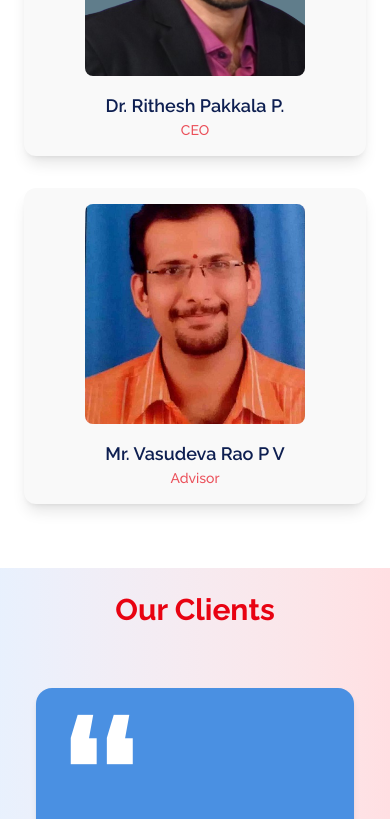
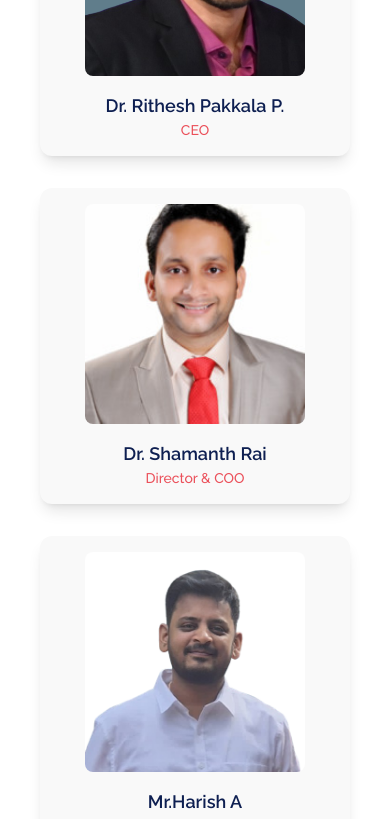
Before and after one commit to sahynex-solution/Sahynex, a Next.js app: page /About in a window 390 px wide. Shown: the part 3605-4424 px from the top of the page. Built offline with nearby package versions, Linux system fonts and the light colour scheme.

Commit message:
feat(Carousel): add navigation support and adjust height for responsive design feat(AboutPage): update leaders grid layout and add new leaders style(globals): add spacing before body styles fix(layout): suppress hydration warning for body element

```diff
--- a/src/Components/Carousel.tsx
+++ b/src/Components/Carousel.tsx
@@ -1,20 +1,21 @@
 'use client';
 
 import { Swiper, SwiperSlide } from 'swiper/react';
-import { Autoplay, Pagination } from 'swiper/modules';
+import { Autoplay, Pagination, Navigation } from 'swiper/modules';
 import Image from 'next/image';
 import 'swiper/css';
 import 'swiper/css/pagination';
-
+import 'swiper/css/navigation';
 const Carousel = () => {
   return (
-    <div className="w-full h-[300px] sm:h-[400px] md:h-[100vh] relative">
+    <div className="w-full h-[160px] sm:h-[200px] md:h-[260px] lg:h-[300px] relative">
       <Swiper
-        modules={[Autoplay, Pagination]}
+        modules={[Autoplay, Pagination, Navigation]}
         slidesPerView={1}
         loop
         autoplay={{ delay: 4000 }}
         pagination={{ clickable: true }}
+        navigation
         className="w-full h-full"
       >
         <SwiperSlide>
--- a/src/app/About/page.tsx
+++ b/src/app/About/page.tsx
@@ -136,7 +136,7 @@ const AboutPage = () => {
           </h2>
 
     {/* Leaders Grid */}
-    <div className="grid grid-cols-1 sm:grid-cols-2 lg:grid-cols-4 gap-8">
+<div className="grid grid-cols-1 sm:grid-cols-2 md:grid-cols-3 lg:grid-cols-4 xl:grid-cols-5 gap-8 px-4 sm:px-8">
   {[
     {
       name: "Dr. Manjunath Bhandary",
@@ -148,43 +148,28 @@ const AboutPage = () => {
       title: "Director",
       image: "/images/leaders/sudheer.jpg",
     },
-        // {
-        //   name: "Dr. Shamantha Rai B",
-        //   title: "Director",
-        //   image: "/images/leaders/shamantha.jpg",
-        // },
     {
       name: "Dr. Rithesh Pakkala P.",
       title: "CEO",
       image: "/images/leaders/rithesh.png",
     },
-        // {
-        //   name: "Dr. Duddela Sai Prashanth",
-        //   title: "Advisor",
-        //   image: "/images/leaders/prashanth.png",
-        // },
-        // {
-        //   name: "Mr. Harisha",
-        //   title: "Advisor",
-        //   image: "/images/leaders/harisha.png",
-        // },
     {
-          name: "Mr. Vasudeva Rao P V",
-          title: "Advisor",
-          image: "/images/leaders/vasudeva.jpg",
+      name: "Dr. Shamanth Rai",
+      title: "Director & COO",
+      image: "/images/leaders/shamantha.jpg",
     },
-        // {
-        //   name: "Shreekara B",
-        //   title: "sahynex",
-        //   image: "/images/leaders/shreekara.png",
-        // },
+    {
+      name: "Mr.Harish A",
+      title: "CIO",
+      image: "/images/leaders/harisha.png",
+    },
   ].map((leader, index) => (
     <div
       key={index}
       className="bg-[#f9f9f9] rounded-xl shadow-lg p-4 flex flex-col items-center text-center hover:shadow-xl transition-shadow"
     >
-          {/* ✅ Perfectly Equal Size Container */}
-          <div className="relative w-[220px] h-[220px] mb-4">
+      {/* Image Container - Perfect Square, Responsive */}
+      <div className="relative w-full aspect-square mb-4 max-w-[220px]">
         <Image
           src={leader.image}
           alt={leader.name}
@@ -192,15 +177,12 @@ const AboutPage = () => {
           className="rounded-lg object-cover"
         />
       </div>
-          <h3 className="text-[#0e1f51] font-semibold text-lg">
-            {leader.name}
-          </h3>
-          <p className="text-[#EB505A] text-sm font-medium">
-            {leader.title}
-          </p>
+      <h3 className="text-[#0e1f51] font-semibold text-lg">{leader.name}</h3>
+      <p className="text-[#EB505A] text-sm font-medium">{leader.title}</p>
     </div>
   ))}
 </div>
+
   </div>
 </section>
 
--- a/src/app/globals.css
+++ b/src/app/globals.css
@@ -23,6 +23,7 @@ html {
   }
 }
 
+
 body {
   background: var(--background);
   color: var(--foreground);
--- a/src/app/layout.tsx
+++ b/src/app/layout.tsx
@@ -37,7 +37,7 @@ export default function RootLayout({
 }>) {
   return (
     <html lang="en">
-      <body
+      <body suppressHydrationWarning
         className={`${geistSans.variable} ${geistMono.variable} ${raleway.variable} ${poppins.variable} antialiased`}
         style={{ fontFamily: "var(--font-raleway), var(--font-poppins), var(--font-geist-sans), sans-serif" }}
       >
```
Lines whose indentation alone changed are shown as unchanged.
